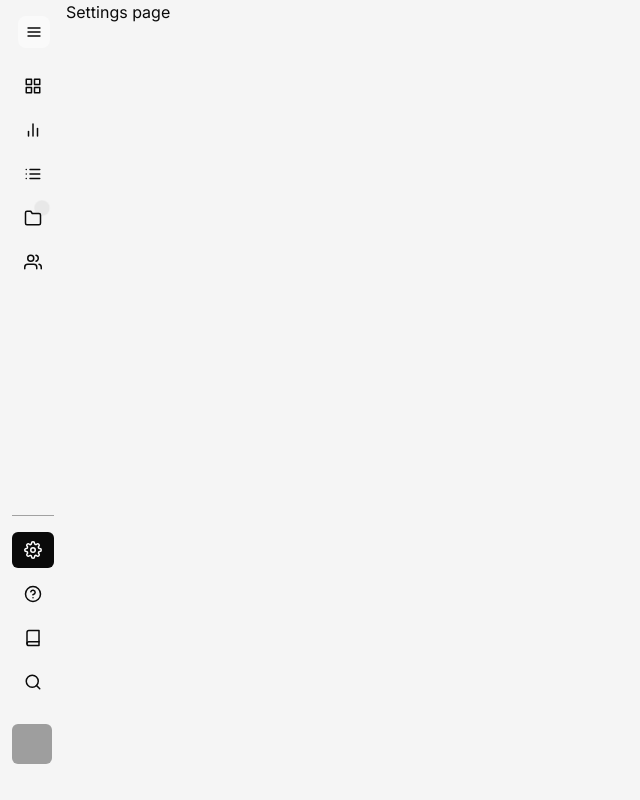
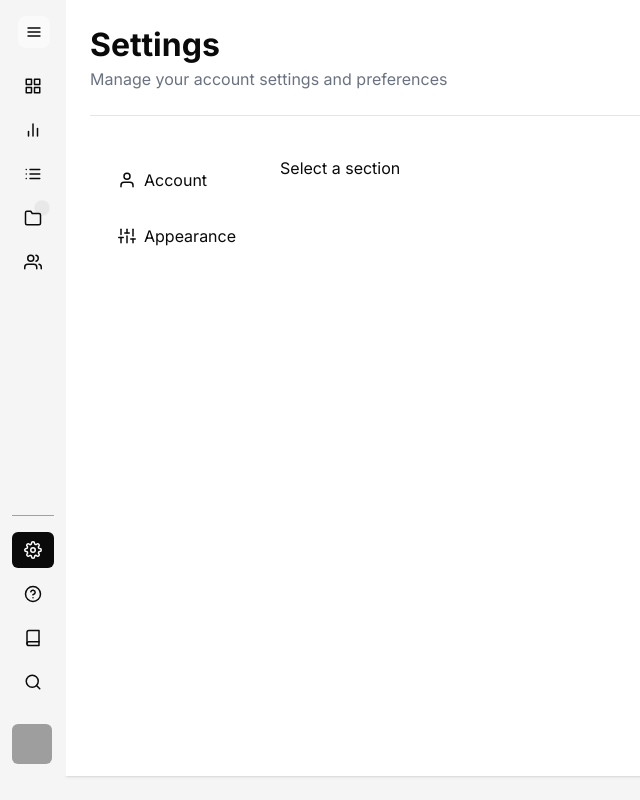
Before and after one commit to markjosephtx/dashboard-vite-react-tailwind, a React (Vite) app: page /dashboard-vite-react-tailwind/settings in a window 1280 px wide. Shown: the whole page, without its empty margins (0-640 px from the left). Built offline with nearby package versions, Linux system fonts and the light colour scheme; grey boxes are pictures that could not be loaded.

Commit message:
added settings component

```diff
--- a/src/App.jsx
+++ b/src/App.jsx
@@ -4,6 +4,7 @@ import { SidebarItem } from './Components/Sidebar/SidebarExpanded';
 import './App.css';
 import Dashboard from './Components/Dashboard/Dashboard';
 import Statistics from './Components/Statistics/Statistics';
+import Settings from './Components/Settings/SettingsLayout';
 import SidebarExpanded from './Components/Sidebar/SidebarExpanded';
 import { FiGrid, FiList, FiUsers, FiBarChart2, FiBook, FiSettings, FiFolder, FiSearch, FiHelpCircle } from "react-icons/fi";
 
@@ -25,7 +26,7 @@ function App() {
               <SidebarItem icon={<FiSettings size={18} />} text="Settings" to="/settings" />
               <SidebarItem icon={<FiHelpCircle size={18} />} text="Help" to="/help" />
               <SidebarItem icon={<FiBook size={18} />} text="Resources" to="/resources" />
-              <SidebarItem icon={<FiSearch size={18} />} text="Search" to="/search" />
+              <SidebarItem icon={<FiSearch size={18} />} text="Search" to="/search"/>
             </div>
           </div>
         </SidebarExpanded>
@@ -35,8 +36,10 @@ function App() {
           <Route path="/reports" element={<div>Reports page</div>} />
           <Route path="/documents" element={<div>Documents page</div>} />
           <Route path="/messages" element={<div>Messages page</div>} />
-          <Route path="/settings" element={<div>Settings page</div>} />
+          <Route path="/settings" element={<Settings />}  />
+          <Route path="/help" element={<div>Help page</div>} />
           <Route path="/resources" element={<div>Resources page</div>} />
+          <Route path="/search" element={<div>Search page</div>} />
         </Routes>
       </div>
     </BrowserRouter>
--- /dev/null
+++ b/src/Components/Settings/Settings.jsx
@@ -0,0 +1,13 @@
+import React from 'react'
+import SettingsLayout from './SettingsLayout'
+
+function Settings() {
+  return (
+    <div className=''>
+      <SettingsLayout />
+
+    </div>
+  )
+}
+
+export default Settings
--- /dev/null
+++ b/src/Components/Settings/SettingsContent.jsx
@@ -0,0 +1,9 @@
+import React from 'react'
+
+function SettingsContent() {
+  return (
+    <div>SettingsContent</div>
+  )
+}
+
+export default SettingsContent
--- /dev/null
+++ b/src/Components/Settings/SettingsHeader.jsx
@@ -0,0 +1,12 @@
+import React from 'react'
+
+function SettingsHeader() {
+  return (
+    <div className='border-b border-neutral-200 pb-6'>
+        <h1 className='text-2xl font-bold'>Settings</h1>
+        <p className='text-gray-500'>Manage your account settings and preferences</p>
+    </div>
+  )
+}
+
+export default SettingsHeader
--- /dev/null
+++ b/src/Components/Settings/SettingsLayout.jsx
@@ -0,0 +1,19 @@
+import React from 'react'
+import SettingsSidebar from './SettingsSidebar'
+import SettingsContent from './SettingsContent'
+import SettingsHeader from './SettingsHeader'
+
+function SettingsLayout() {
+  return (
+    <div className='bg-white p-6 flex flex-col grow shadow'>
+        <SettingsHeader />
+        <div className='flex'>
+            <SettingsSidebar />
+        </div>
+
+
+    </div>
+  )
+}
+
+export default SettingsLayout
--- /dev/null
+++ b/src/Components/Settings/SettingsSidebar.jsx
@@ -0,0 +1,55 @@
+import React, { useState } from "react";
+import { FiUser, FiSliders } from "react-icons/fi";
+
+
+function SettingsSidebar() {
+  const [activeSection, setActiveSection] = useState("profile");
+
+  const menuItems = [
+    { id: "account", label: "Account", icon:FiUser },
+    { id: "appearance", label: "Appearance", icon:FiSliders },
+  ];
+
+  const renderContent = () => {
+    switch (activeSection) {
+      case "account":
+        return <div>Profile Settings Content</div>;
+      case "appearance":
+        return <div>
+            <h1>Appearance</h1>
+            <p>Customize the appearance of the app. Automatically switch between day and night themes.</p>
+            </div>;
+      default:
+        return <div>Select a section</div>;
+    }
+  };
+
+  return (
+    <div className="flex pt-6">
+      {/* Sidebar Menu */}
+      <div className="w-full p-4">
+        <ul className="space-y-2 flex flex-col">
+          {menuItems.map((item) => (
+            <li
+              key={item.id}
+              className={`flex flex-row gap-2 items-center cursor-pointer p-3 rounded ${
+                activeSection === item.id
+                  ? "bg-neutral-950 text-white font-semibold"
+                  : "hover:bg-neutral-100"
+              }`}
+              onClick={() => setActiveSection(item.id)}
+            >
+              <item.icon className="text-lg" /> {/* Render the icon */}
+              {item.label}
+            </li>
+          ))}
+        </ul>
+      </div>
+
+      {/* Content Area */}
+      <div className="w-full p-4">{renderContent()}</div>
+    </div>
+  );
+}
+
+export default SettingsSidebar;
```
